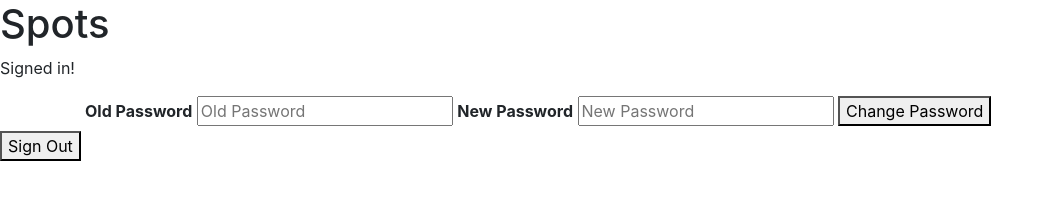
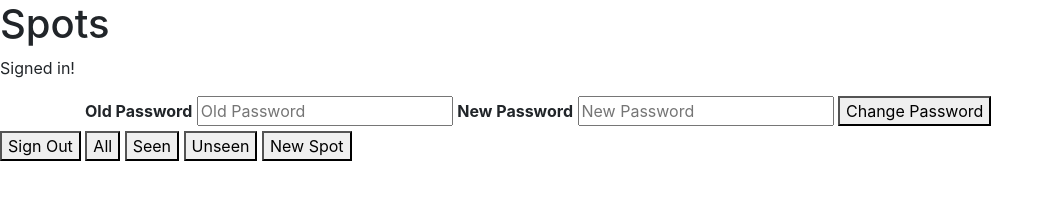
Before and after one commit to pvallerie/spots-client, a website built with webpack: page index.html in a window 1280 px wide. Both pictures are taken after typing "name@example.com", "Sample123" into the empty fields and a click on the button "Login". Shown: the whole page, without its empty margins (0-1054 px from the left). Built offline with nearby package versions, Linux system fonts and the light colour scheme; files whose address does not match are found by name.

Commit message:
Add some html for spots

```diff
--- a/index.html
+++ b/index.html
@@ -59,6 +59,20 @@
 
         <button id="sign-out">Sign Out</button>
 
+        <button id="show-all-spots">All</button>
+
+        <button id="show-seen-spots">Seen</button>
+
+        <button id="show-unseen-spots">Unseen</button>
+
+        <button id="create-new-spot">New Spot</button>
+
+        <div class="all"></div>
+
+        <div class="seen"></div>
+
+        <div class="unseen"></div>
+
       </div>
 
     </body>
```
